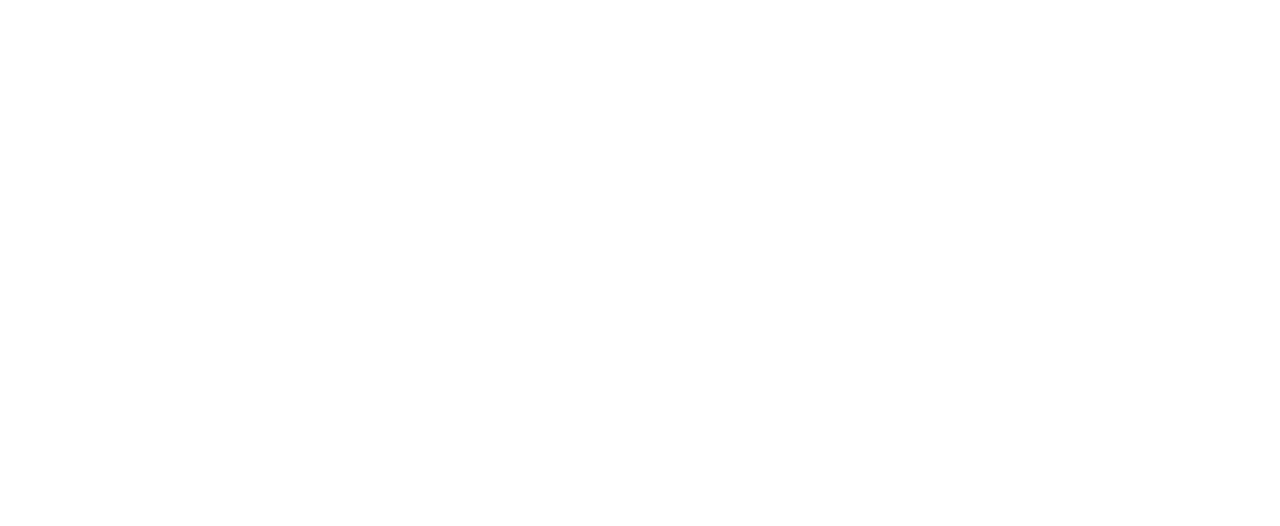
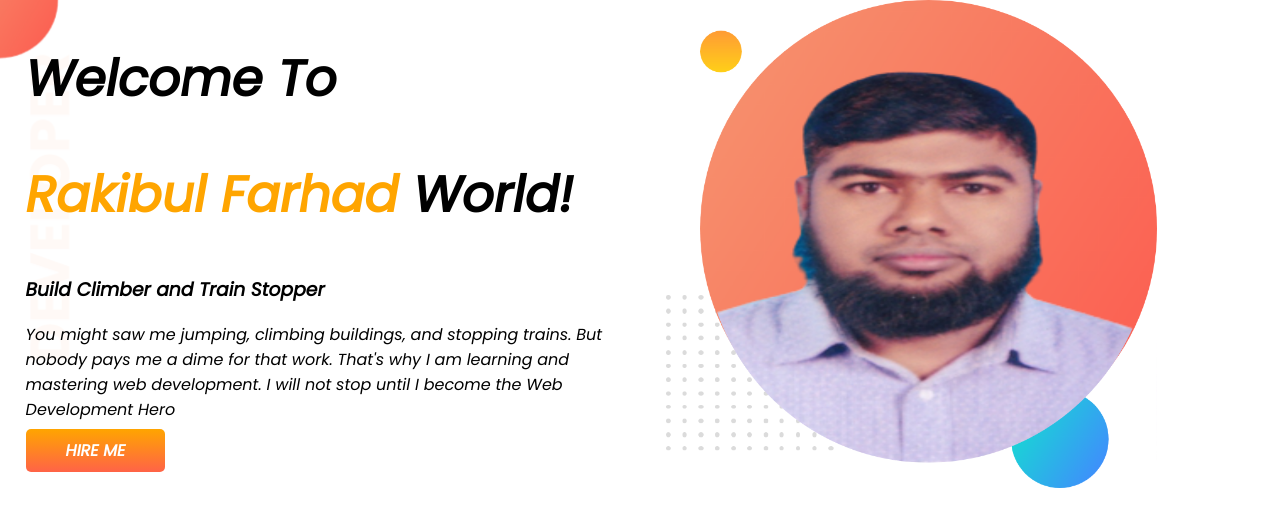
Before and after one commit to rakibulfarhad/developer-portfolio, a plain HTML site: page index.html in a window 1280 px wide. Drawn offline with Linux system fonts and the light colour scheme.

Commit message:
top banner added

```diff
--- a/index.html
+++ b/index.html
@@ -5,9 +5,22 @@
     <meta http-equiv="X-UA-Compatible" content="IE=edge">
     <meta name="viewport" content="width=device-width, initial-scale=1.0">
     <title>Rakibul Portfolio</title>
+    <link rel="preconnect" href="https://fonts.googleapis.com">
+    <link rel="preconnect" href="https://fonts.gstatic.com" crossorigin>
+    <link href="https://fonts.googleapis.com/css2?family=Poppins:ital@1&display=swap" rel="stylesheet">
     <link rel="stylesheet" href="style.css">
 </head>
 <body>
-
+    <section class="top-banner">
+        <div class="half-width"><h1>Welcome To</h1>
+            <H1><span class="orange-color">Rakibul Farhad</span> World!</H1>
+            <h3>Build Climber and Train Stopper</h3>
+            <p>You might saw me jumping, climbing buildings, and stopping trains. But nobody pays me a dime for that work. That's why I am learning and mastering web development. I will not stop until I become the Web Development Hero</p>
+            <a class="link-button"target="_blank"href="https://web.programming-hero.com/">HIRE ME</a>
+        </div>
+        <div class="half-width">
+            <img src="image/Rakibul.png" alt="">
+        </div>
+    </section>
 </body>
 </html>
--- a/style.css
+++ b/style.css
@@ -0,0 +1,32 @@
+body{
+    font-family: 'Poppins', sans-serif;
+    margin: 0;
+}
+h1{
+    font-size: 50px;
+}
+.orange-color{
+    color: orange;
+}
+section{
+    display: flex;
+}
+.half-width{
+    width: 50%;
+    padding-left: 2%;
+}
+.half-width img{
+    width:80%
+}
+.link-button{
+    text-decoration: none;
+    background-image: linear-gradient(orange, tomato);
+    padding: 10px 40px;
+    color: white;
+    font-weight: 700;
+    border-radius: 5px;
+}
+.top-banner{
+    background-image: url(image/top-banner.png);
+    background-repeat: no-repeat;
+}
```
Also changed, not shown: image/Rakibul.png (added), image/dream-bg.png (added), image/exp-bg.png (added), image/jhankar.png (added), image/jhankar2.png (added), image/my-bg.png (added), image/my-bg2.png (added), image/top-banner.png (added).
